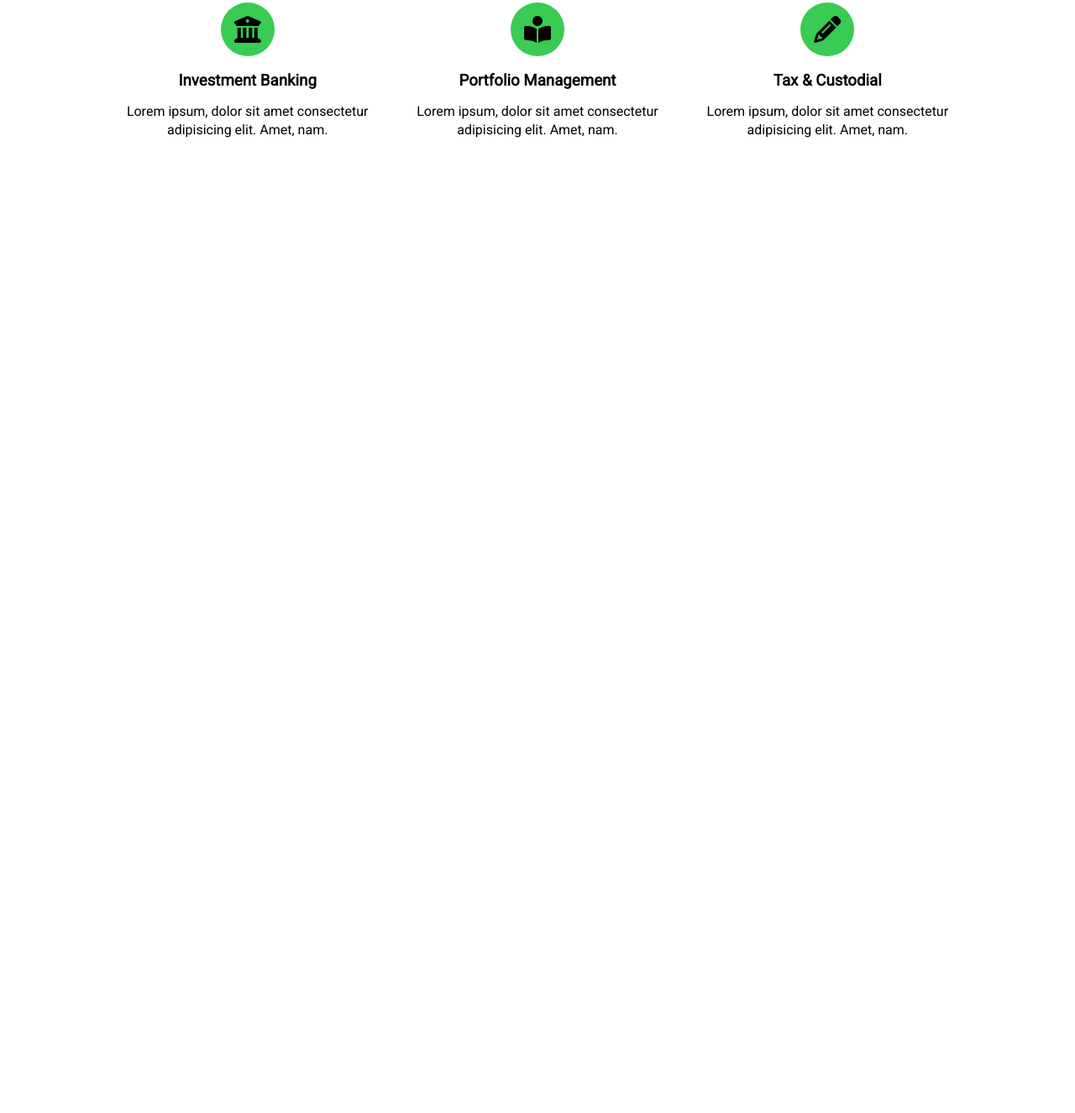
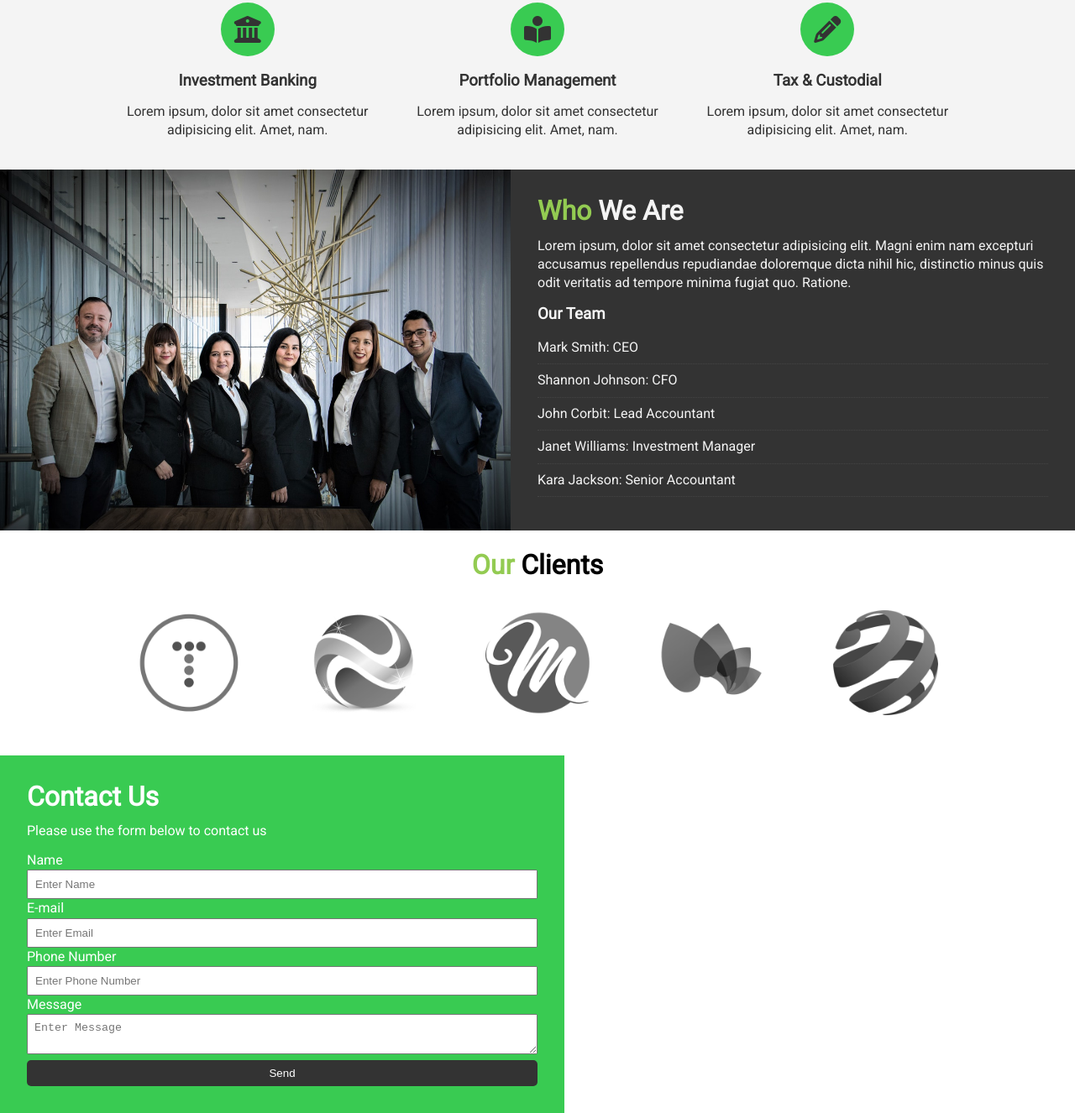
Before and after one commit to Nadir1702/nr-sprint4-4.02-edgeledger, a plain HTML site: page index.html in a window 1280 px wide. Shown: the part 926-2252 px from the top of the page at 84% size. Before the commit the page ends 1128 px from the top, so only its background shows below. Drawn offline with Linux system fonts and the light colour scheme; some packages are replaced by stand-ins of ours.

Commit message:
Section Contact

```diff
--- a/css/style.css
+++ b/css/style.css
@@ -36,6 +36,21 @@ p {
   color: #93cb52;
 }
 
+.background-light {
+  background: #f4f4f4;
+  color: #333;
+}
+
+.background-dark {
+  background: #333;
+  color: #f4f4f4;
+}
+
+.background-primary {
+  background: #39cb52;
+  color: #fff;
+}
+
 .large-heading {
   font-size: 4rem;
   margin-bottom: 0.75rem;
@@ -53,13 +68,23 @@ p {
   margin-bottom: 2rem;
 }
 
-.vertical-padding-10 {
+.padding-1 {
+  padding: 1.5rem;
+}
+.padding-2 {
+  padding: 2rem;
+}
+.padding-3 {
+  padding: 3rem;
+}
+
+.vertical-padding-1 {
   padding: 1.5rem 0;
 }
-.vertical-padding-25 {
+.vertical-padding-2 {
   padding: 2rem 0;
 }
-.vertical-padding-30 {
+.vertical-padding-3 {
   padding: 3rem 0;
 }
 
@@ -79,6 +104,17 @@ p {
 .button-dark {
   color: #fff;
   background: #333;
+}
+
+.list {
+  margin: 0.5rem 0;
+  list-style: none;
+  list
+}
+
+.list li {
+  padding: 0.5rem 0;
+  border-bottom: #444 dotted 1px;
 }
 
 /* Navbar */
@@ -151,3 +187,50 @@ p {
   border-radius: 50%;
   margin-bottom: 1rem;
 }
+
+/* Section: Who We Are */
+#who {
+  display: flex;
+}
+
+#who div {
+  flex: 1;
+}
+
+#who .who-image {
+  background: url("../img/people.jpg") no-repeat center center/cover;
+}
+
+/* Section: Clients */
+#clients .items {
+  display: flex;
+}
+
+#clients .items img {
+  display: block;
+  margin: auto;
+  width: 60%;
+}
+
+/* Section: Contact Us */
+#contact {
+  display: flex;
+}
+
+#contact .map, #contact .contact-form {
+  flex: 1;
+}
+
+#contact .contact-form .form-group {
+  margin: .75
+}
+
+#contact .contact-form label {
+  display: block;
+}
+
+#contact .contact-form input,
+#contact .contact-form textarea {
+  width: 100%;
+  padding: .5rem;
+}
--- a/index.html
+++ b/index.html
@@ -54,7 +54,7 @@
     </header>
 
     <!-- Section: What We Do -->
-    <section id="what" class="background-light vertical-padding-10">
+    <section id="what" class="background-light vertical-padding-1">
       <div class="container">
         <h2 class="medium-heading text-center">
           <span class="text-primary">What</span> We Do
@@ -93,5 +93,97 @@
         </div>
       </div>
     </section>
+
+    <!-- Section: Who We Are -->
+    <section id="who">
+      <div class="who-image"></div>
+      <div class="who-text background-dark padding-2">
+        <h2 class="medium-heading">
+          <span class="text-primary">Who</span> We Are
+        </h2>
+        <p>
+          Lorem ipsum, dolor sit amet consectetur adipisicing elit. Magni enim
+          nam excepturi accusamus repellendus repudiandae doloremque dicta nihil
+          hic, distinctio minus quis odit veritatis ad tempore minima fugiat
+          quo. Ratione.
+        </p>
+        <h3>Our Team</h3>
+        <ul class="list">
+          <li>Mark Smith: CEO</li>
+          <li>Shannon Johnson: CFO</li>
+          <li>John Corbit: Lead Accountant</li>
+          <li>Janet Williams: Investment Manager</li>
+          <li>Kara Jackson: Senior Accountant</li>
+        </ul>
+      </div>
+    </section>
+
+    <!-- Section: Clients -->
+    <section id="clients" class="vertical-padding-1">
+      <div class="container">
+        <h2 class="medium-heading text-center">
+          <span class="text-primary">Our</span> Clients
+        </h2>
+        <div class="items vertical-padding-1">
+          <div><img src="./img/logos/logo1.png" alt="Client" /></div>
+          <div><img src="./img/logos/logo2.png" alt="Client" /></div>
+          <div><img src="./img/logos/logo3.png" alt="Client" /></div>
+          <div><img src="./img/logos/logo4.png" alt="Client" /></div>
+          <div><img src="./img/logos/logo5.png" alt="Client" /></div>
+        </div>
+      </div>
+    </section>
+
+    <!-- Section: Contact -->
+    <section id="contact">
+      <div class="contact-form background-primary padding-2">
+        <h2 class="medium-heading">Contact Us</h2>
+        <p>Please use the form below to contact us</p>
+        <form>
+          <div class="form-group">
+            <label for="name">Name</label>
+            <input type="text" name="name" id="name" placeholder="Enter Name" />
+          </div>
+          <div class="form-group">
+            <label for="email">E-mail</label>
+            <input
+              type="email"
+              name="email"
+              id="email"
+              placeholder="Enter Email"
+            />
+          </div>
+          <div class="form-group">
+            <label for="phone">Phone Number</label>
+            <input
+              type="text"
+              name="phone"
+              id="phone"
+              placeholder="Enter Phone Number"
+            />
+          </div>
+          <div class="form-group">
+            <label for="message">Message</label>
+            <textarea
+              name="message"
+              id="message"
+              placeholder="Enter Message"
+            ></textarea>
+          </div>
+          <input type="submit" value="Send" class="button button-dark" />
+        </form>
+      </div>
+      <div class="map"></div>
+    </section>
+
+    <script src="js/main.js"></script>
+
+    <script
+      src="https://maps.googleapis.com/maps/api/js?key=AIzaSyCSikcyTxQnfdIJfj_l-fzDNxauHEzpoug&callback=initMap"
+      async
+      defer
+    ></script>
   </body>
 </html>
+
+<!-- AIzaSyCSikcyTxQnfdIJfj_l-fzDNxauHEzpoug -->
```
